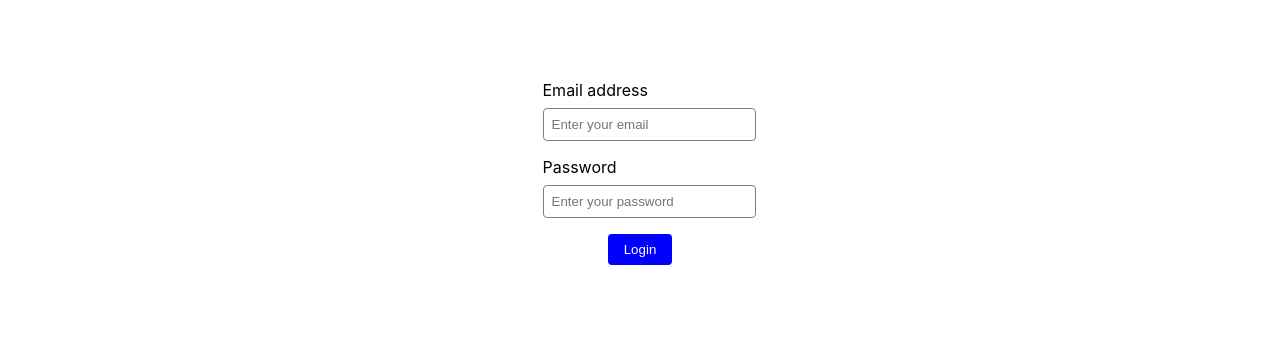
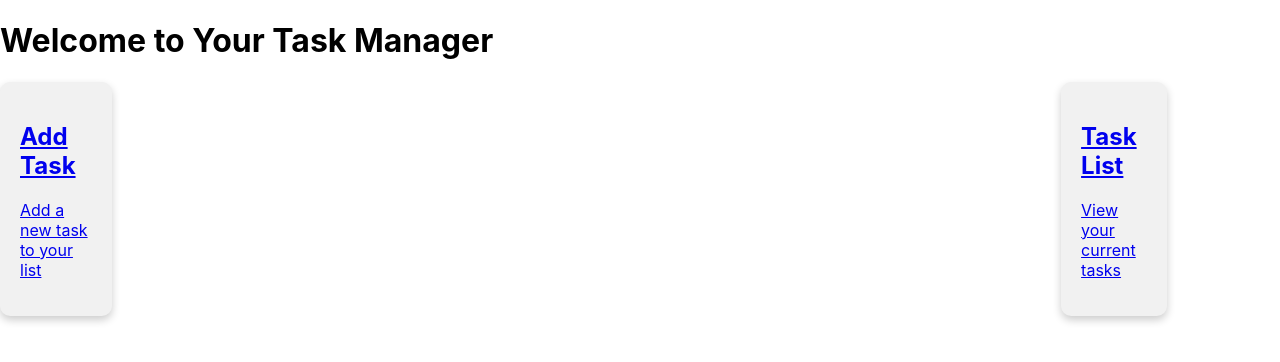
Before and after one commit to allenamaya/task-manager-React, a React (Create React App) app: page / in a window 1280 px wide. Before the commit this address led to /login. Shown: the top 362 px of the page. Built offline with nearby package versions, Linux system fonts and the light colour scheme.

Commit message:
Login Page

```diff
--- a/src/App.js
+++ b/src/App.js
@@ -1,26 +1,17 @@
-import {Routes, Route, useNavigate} from 'react-router-dom'
-import { useEffect, useState } from 'react';
+import {Routes, Route} from 'react-router-dom'
 import AddTask from "./components/addTask";
-import TaskItem from "./components/taskItem";
 import Login from "./views/login";
 import LandingPage from "./views/landingPage";
+import TaskList from "./views/taskList";
 
 function App() {
-  const [user, setUser] = useState({})
-
-  const navigate = useNavigate()
-  useEffect(() => {
-
-    const user_id = localStorage.getItem('user_id')
-    user_id?navigate("/"):navigate("/login")
-  }, [])
   return (
       <div>
         <Routes>
-          <Route exact path = '/' element = {<LandingPage user = {user} />}/>
-          <Route exact path = '/tasks' element = {<TaskItem />}/>
-          <Route exact path = '/login' element = {<Login setUser = {setUser}/>} />
-          <Route exact path = '/addtask' element = {<AddTask />}/>
+            <Route path="/login" element={<Login />} />
+            <Route path="/" element={<LandingPage />} />
+            <Route path="/add-task" element={<AddTask />} />
+            <Route path="/task-list" element={<TaskList />} />
         </Routes>
       </div>
   );
--- a/src/components/taskItem.js
+++ /dev/null
@@ -1,84 +0,0 @@
-import React, { useEffect, useState } from "react";
-
-const TaskItem = ({ taskId }) => {
-    const [task, setTask] = useState(null);
-    const [description, setDescription] = useState("");
-    const [due_date, setDueDate] = useState("");
-
-    useEffect(() => {
-        const fetchTask = async () => {
-            const response = await fetch(`http://your-api-endpoint.com/tasks/${taskId}`);
-            const data = await response.json();
-            setTask(data);
-            setDescription(data.description);
-            setDueDate(data.due_date);
-        };
-        fetchTask();
-    }, [taskId]);
-
-    const handleDelete = async () => {
-        const response = await fetch(`http://your-api-endpoint.com/tasks/${taskId}`, {
-            method: "DELETE"
-        });
-        if (response.ok) {
-            // handle successful deletion
-            console.log("Task deleted successfully");
-        } else {
-            // handle failed deletion
-            console.log("Failed to delete task");
-        }
-    };
-
-    const handleDescriptionChange = (event) => {
-        setDescription(event.target.value);
-    };
-
-    const handleDueDateChange = (event) => {
-        setDueDate(event.target.value);
-    };
-
-    const handlePatch = async () => {
-        const patchedTask = { description, due_date };
-        const response = await fetch(`http://your-api-endpoint.com/tasks/${taskId}`, {
-            method: "PATCH",
-            headers: {
-                "Content-Type": "application/json"
-            },
-            body: JSON.stringify(patchedTask)
-        });
-        if (response.ok) {
-            // handle successful patch
-            console.log("Task patched successfully");
-        } else {
-            // handle failed patch
-            console.log("Failed to patch task");
-        }
-    };
-
-    if (!task) {
-        return <div>Loading...</div>;
-    }
-
-    return (
-        <div>
-            <h2>{task.task_name}</h2>
-            <p>{task.description}</p>
-            <p>Due Date: {task.due_date}</p>
-            <button onClick={handleDelete}>Delete</button>
-            <br />
-            <label>
-                Description:
-                <input type="text" value={description} onChange={handleDescriptionChange} />
-            </label>
-            <br />
-            <label>
-                Due Date:
-                <input type="date" value={due_date} onChange={handleDueDateChange} />
-            </label>
-            <br />
-            <button onClick={handlePatch}>Save Changes</button>
-        </div>
-    );
-};
-
-export default TaskItem;
--- a/src/views/landingPage.js
+++ b/src/views/landingPage.js
@@ -1,8 +1,46 @@
 import React from "react";
+import { Link } from "react-router-dom";
 
 function LandingPage() {
+    return (
+        <div>
+            <h1>Welcome to Your Task Manager</h1>
+            <div style={{ display: "flex", justifyContent: "space-between" }}>
+                <Link to="/add-task">
+                    <div
+                        style={{
+                            backgroundColor: "#f1f1f1",
+                            borderRadius: "10px",
+                            width: "30%",
+                            padding: "20px",
+                            boxShadow: "0 4px 8px 0 rgba(0, 0, 0, 0.2)",
+                            cursor: "pointer",
+                        }}
+                    >
+                        <h2>Add Task</h2>
+                        <p>Add a new task to your list</p>
+                    </div>
+                </Link>
+                <Link to="/task-list">
+                    <div
+                        style={{
+                            backgroundColor: "#f1f1f1",
+                            borderRadius: "10px",
+                            width: "30%",
+                            padding: "20px",
+                            boxShadow: "0 4px 8px 0 rgba(0, 0, 0, 0.2)",
+                            cursor: "pointer",
+                        }}
+                    >
+                        <h2>Task List</h2>
+                        <p>View your current tasks</p>
+                    </div>
+                </Link>
+            </div>
+        </div>
+    );
+};
 
-}
 
 
 export default LandingPage;
--- a/src/views/login.js
+++ b/src/views/login.js
@@ -1,50 +1,54 @@
-import React, { useState } from 'react';
-import { useNavigate } from 'react-router-dom';
+import React, { useState } from "react";
 
-function Login({ setUser }) {
-    const [user_info, setUserInfo] = useState();
-    const navigate = useNavigate();
+const Login = () => {
+    const [username, setUsername] = useState("");
+    const [password, setPassword] = useState("");
+    const [error, setError] = useState("");
 
-    function login(e) {
-        e.preventDefault();
-        fetch('http://127.0.0.1:9292/login', {
-            method: 'POST',
-            headers: { 'Content-Type': 'application/json' },
-            body: JSON.stringify(user_info),
-        })
-            .then((response) => response.json())
-            .then((data) => {
-                setUser(data);
-                localStorage.setItem('user_id', `${data.id}`);
-                navigate('/');
-            });
-    }
-
-    function onchange(e) {
-        setUserInfo({ ...user_info, [e.target.name]: e.target.value });
-    }
+    const handleSubmit = async (event) => {
+        event.preventDefault();
+        const response = await fetch("http://your-api-endpoint.com/login", {
+            method: "POST",
+            headers: {
+                "Content-Type": "application/json"
+            },
+            body: JSON.stringify({ username, password })
+        });
+        if (response.ok) {
+            // handle successful login
+            console.log("Login successful");
+        } else {
+            // handle failed login
+            console.log("Login failed");
+            setError("Invalid username or password");
+        }
+    };
 
     return (
-        <div style={{ marginTop: '5rem' }}>
-            <form onSubmit={login} style={{ display: 'flex', flexDirection: 'column', alignItems: 'center' }}>
-                <div style={{ marginBottom: '1rem' }}>
-                    <label htmlFor="email" style={{ display: 'block', marginBottom: '0.5rem' }}>
-                        Email address
-                    </label>
-                    <input type="email" id="email" placeholder="Enter your email" name="email" onBlur={onchange} style={{ padding: '0.5rem', borderRadius: '0.25rem', border: '1px solid gray', width: '100%', maxWidth: '20rem' }} />
+        <div>
+            <h1>Login</h1>
+            <form onSubmit={handleSubmit}>
+                <div>
+                    <label>Username:</label>
+                    <input
+                        type="text"
+                        value={username}
+                        onChange={(event) => setUsername(event.target.value)}
+                    />
                 </div>
-                <div style={{ marginBottom: '1rem' }}>
-                    <label htmlFor="password" style={{ display: 'block', marginBottom: '0.5rem' }}>
-                        Password
-                    </label>
-                    <input type="password" id="password" placeholder="Enter your password" name="password" onBlur={onchange} style={{ padding: '0.5rem', borderRadius: '0.25rem', border: '1px solid gray', width: '100%', maxWidth: '20rem' }} />
+                <div>
+                    <label>Password:</label>
+                    <input
+                        type="password"
+                        value={password}
+                        onChange={(event) => setPassword(event.target.value)}
+                    />
                 </div>
-                <button type="submit" style={{ backgroundColor: 'blue', color: 'white', padding: '0.5rem 1rem', borderRadius: '0.25rem', border: 'none' }}>
-                    Login
-                </button>
+                <button type="submit">Submit</button>
             </form>
+            {error && <div>{error}</div>}
         </div>
     );
-}
+};
 
 export default Login;
--- a/src/views/taskList.js
+++ b/src/views/taskList.js
@@ -0,0 +1,75 @@
+import React, { useState, useEffect } from "react";
+
+const TaskList = () => {
+    const [tasks, setTasks] = useState([]);
+
+    useEffect(() => {
+        const fetchData = async () => {
+            const response = await fetch("http://your-api-endpoint.com/tasks");
+            const data = await response.json();
+            setTasks(data);
+        };
+        fetchData();
+    }, []);
+
+    const handleDelete = async (id) => {
+        const response = await fetch(`http://your-api-endpoint.com/tasks/${id}`, {
+            method: "DELETE",
+        });
+        if (response.ok) {
+            setTasks(tasks.filter((task) => task.id !== id));
+            console.log("Task deleted successfully");
+        } else {
+            console.log("Task deletion failed");
+        }
+    };
+
+    const handleEdit = async (id, updates) => {
+        const response = await fetch(`http://your-api-endpoint.com/tasks/${id}`, {
+            method: "PATCH",
+            headers: {
+                "Content-Type": "application/json",
+            },
+            body: JSON.stringify(updates),
+        });
+        if (response.ok) {
+            setTasks(
+                tasks.map((task) =>
+                    task.id === id ? { ...task, ...updates } : task
+                )
+            );
+            console.log("Task updated successfully");
+        } else {
+            console.log("Task update failed");
+        }
+    };
+
+    return (
+        <div>
+            <h1>Task List</h1>
+            <ul>
+                {tasks.map((task) => (
+                    <li key={task.id}>
+                        <h2>{task.task_name}</h2>
+                        <p>{task.description}</p>
+                        <p>{task.due_date}</p>
+                        <p>{task.status}</p>
+                        <button onClick={() => handleDelete(task.id)}>Delete</button>
+                        <button
+                            onClick={() =>
+                                handleEdit(task.id, {
+                                    description: "New description",
+                                    due_date: "2023-04-05",
+                                })
+                            }
+                        >
+                            Edit
+                        </button>
+                    </li>
+                ))}
+            </ul>
+        </div>
+    );
+};
+
+export default TaskList;
```
